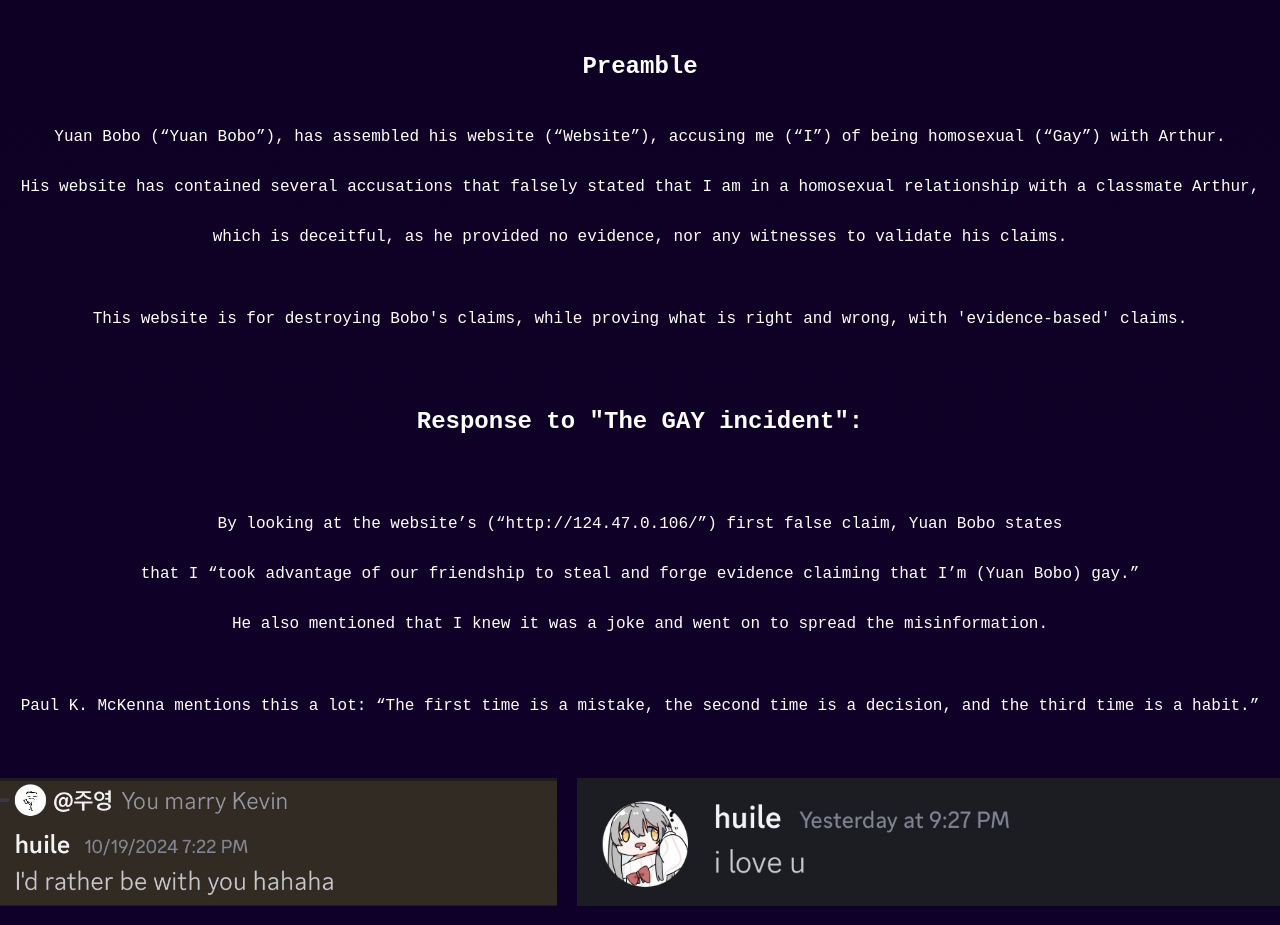
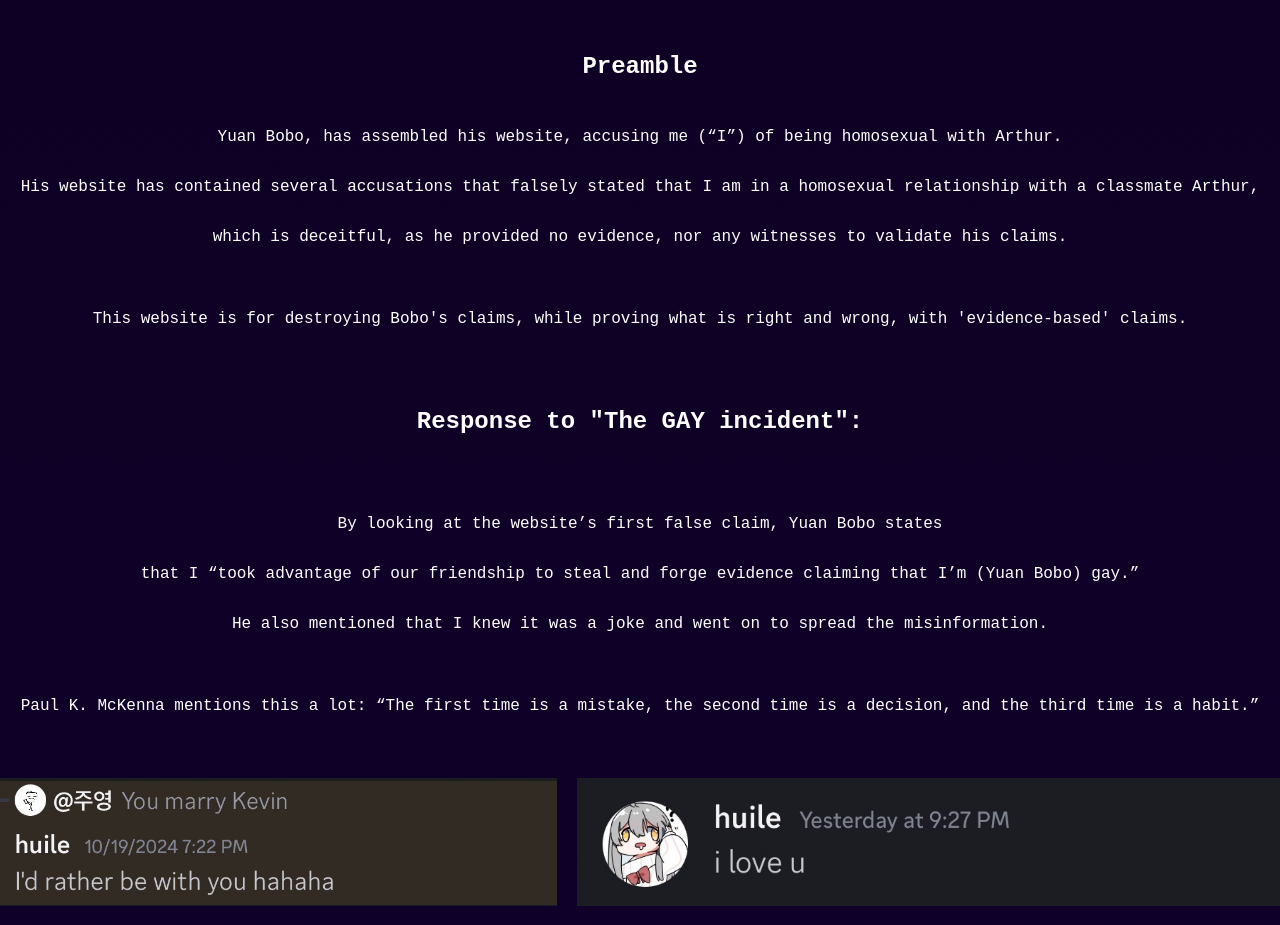
Before and after one commit to Wndx2/boboyuanconfessyourcrimes, a website: page index.html in a window 1280 px wide. Shown: the part 1040-1965 px from the top of the page. Drawn offline with Linux system fonts and the light colour scheme.

Commit message:
Update index.html

```diff
--- a/index.html
+++ b/index.html
@@ -6,7 +6,7 @@
     <title>Bobo Yuan, confess your crimes</title>
 
     <style>
-		body {
+	body {
             background: linear-gradient(to bottom, #0D001F, #19014D); /* Smooth gradient from top to bottom */
             min-height: 100vh; /* Ensures the body is at least the height of the viewport */
             margin: 0;
@@ -87,14 +87,14 @@
 	<div style="margin: 256px"></div>
 
 	<h2>Preamble</h2>
-	<h3>Yuan Bobo (“Yuan Bobo”), has assembled his website (“Website”), accusing me (“I”) of being homosexual (“Gay”) with Arthur.</h3>
+	<h3>Yuan Bobo, has assembled his website, accusing me (“I”) of being homosexual with Arthur.</h3>
 	<h3>His website has contained several accusations that falsely stated that I am in a homosexual relationship with a classmate Arthur,</h3>
 	<h3>which is deceitful, as he provided no evidence, nor any witnesses to validate his claims.</h3>
 	<div style="margin: 16px;"></div>
 	<h3>This website is for destroying Bobo's claims, while proving what is right and wrong, with 'evidence-based' claims.</h3>
 
 	<h2 style="margin: 64px;">Response to "The GAY incident":</h2>
-	<h3>By looking at the website’s (“http://124.47.0.106/”) first false claim, Yuan Bobo states</h3>
+	<h3>By looking at the website’s first false claim, Yuan Bobo states</h3>
 	<h3>that I “took advantage of our friendship to steal and forge evidence claiming that I’m (Yuan Bobo) gay.”</h3>
 	<h3>He also mentioned that I knew it was a joke and went on to spread the misinformation.</h3>
 	<div style="margin: 16px;"></div>
```
